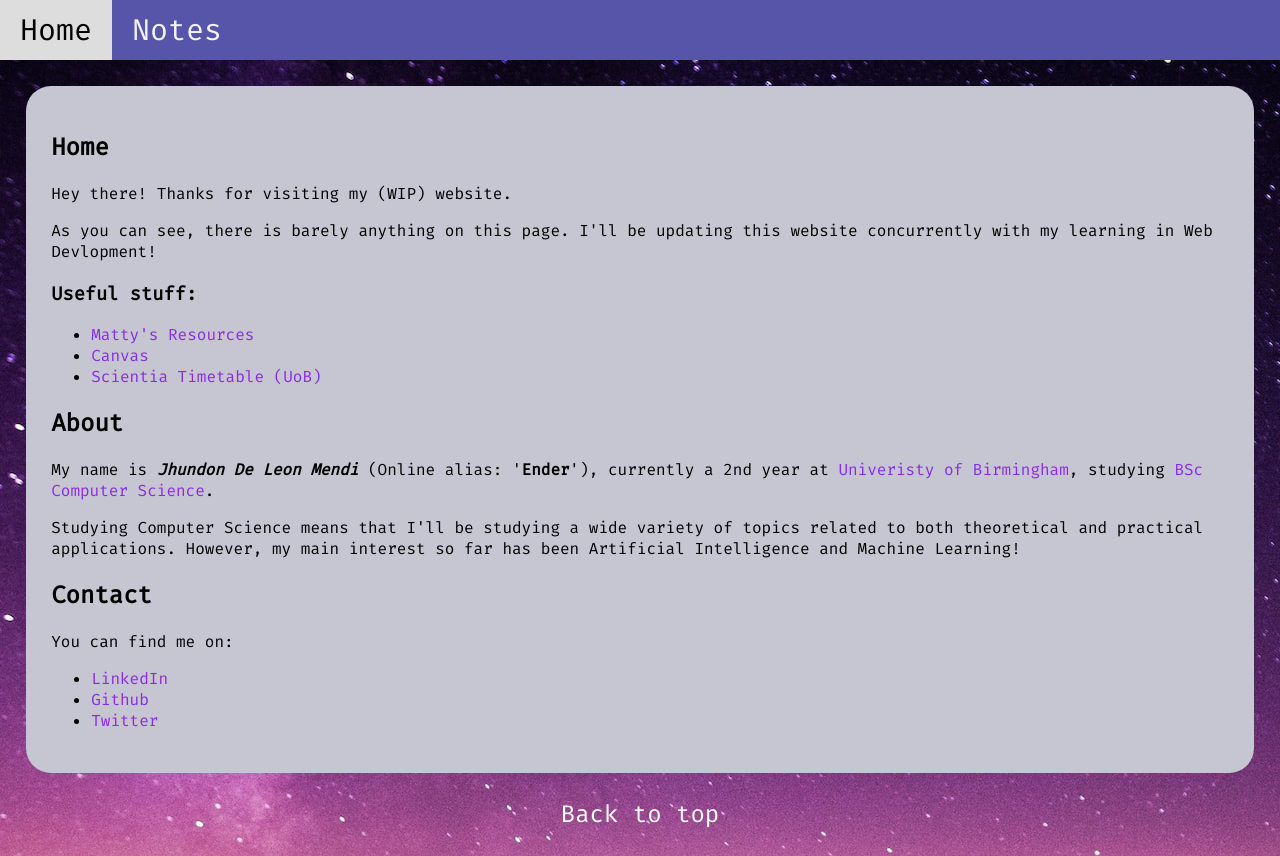
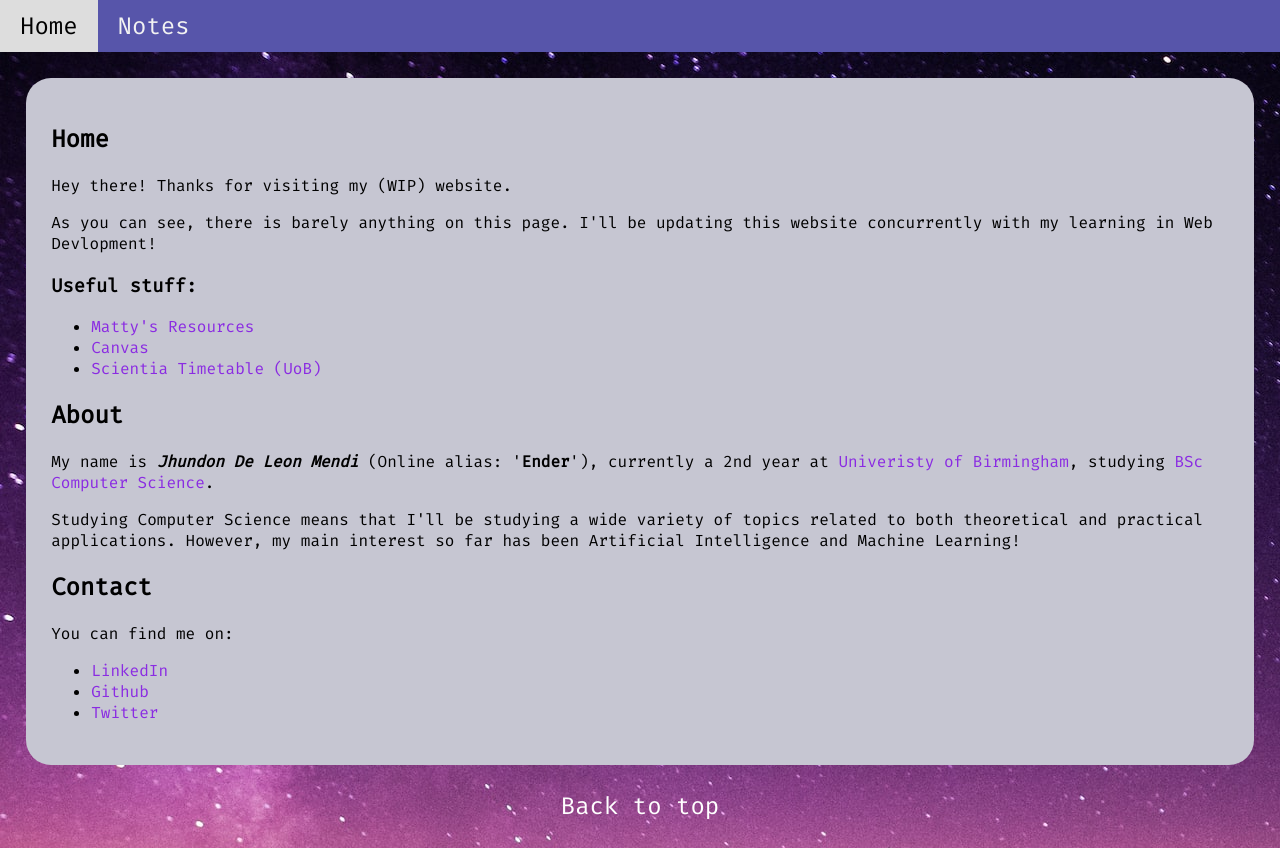
Before and after one commit to JMendi2021/website, a plain HTML site: page index.html in a window 1280 px wide. Drawn offline with Linux system fonts and the light colour scheme.

Commit message:
Fix to nav bar

```diff
--- a/styles/style.css
+++ b/styles/style.css
@@ -32,7 +32,7 @@ body {
     text-align: center;
     padding: 10px 20px;
     text-decoration: none;
-    font-size: 30px;
+    font-size: 150%;
   }
 
   .navbar a:hover {
```
